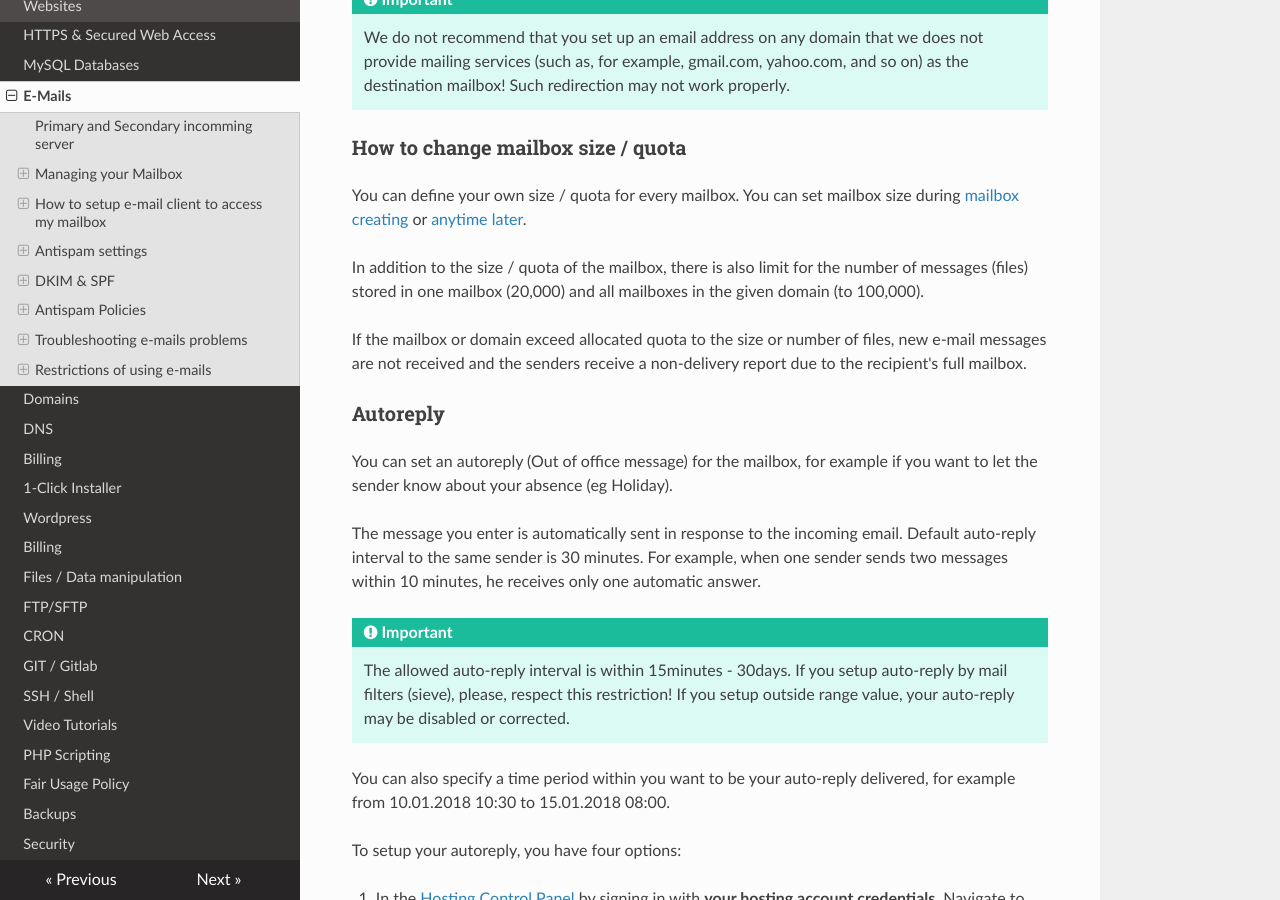
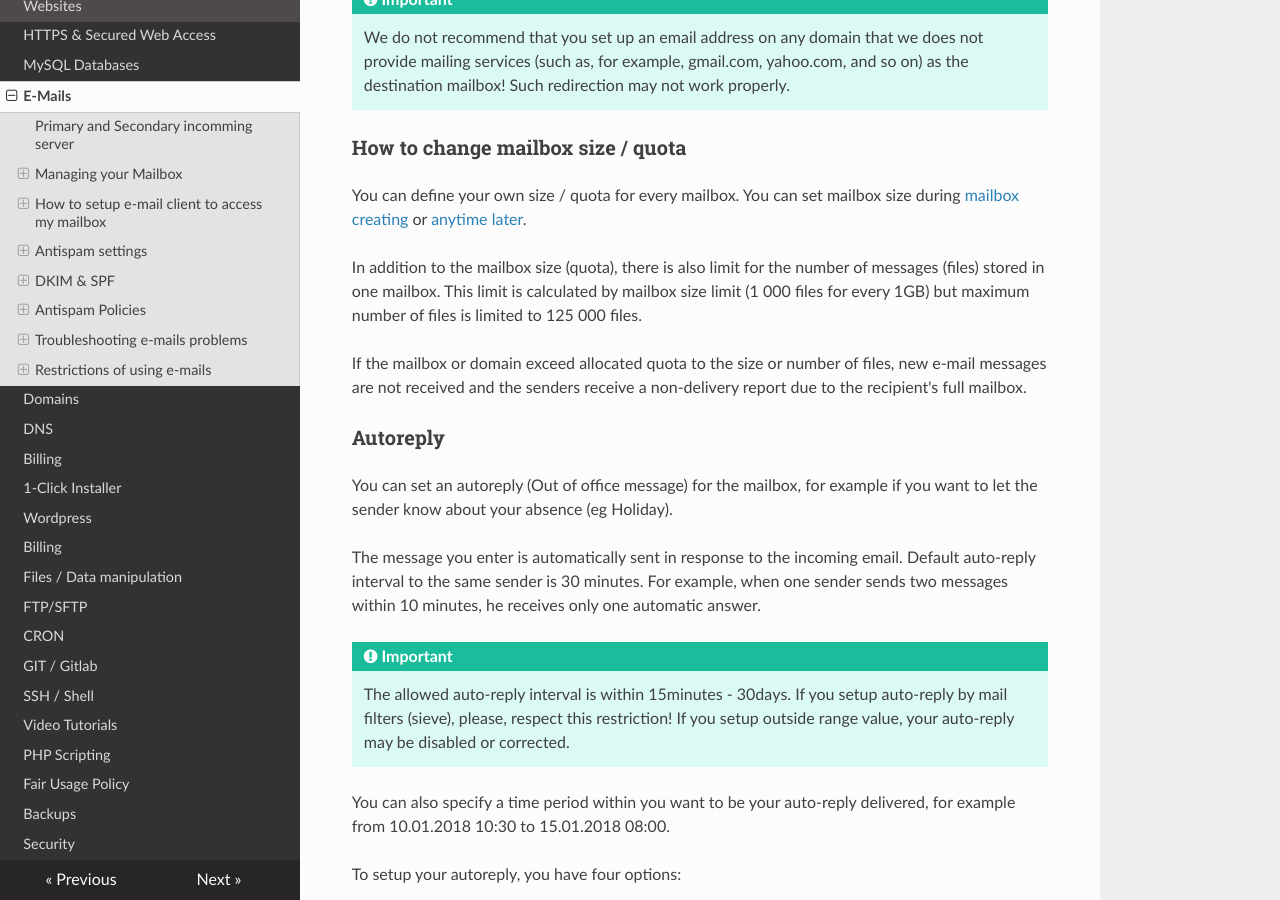
Before and after one commit to nuclearhosting/nh-knowledge-base, an MkDocs documentation site: the page built from docs/emails.md, in a window 1280 px wide and 900 px high, scrolled down 4353 px. Built offline with MkDocs 1.6.1, drawn with Linux system fonts in a browser that asks for light colours; nearby versions of some CDN libraries.

Commit message:
Updated mailbox files limit

```diff
--- a/docs/emails.md
+++ b/docs/emails.md
@@ -102,7 +102,7 @@ All incoming e-mails you can forward to another e-mail address. In this case, th
 
 You can define your own size / quota for every mailbox. You can set mailbox size during [mailbox creating](#how-to-create-a-new-mailbox) or [anytime later](#how-to-change-mailbox-settings).
 
-In addition to the size / quota of the mailbox, there is also limit for the number of messages (files) stored in one mailbox (20,000) and all mailboxes in the given domain (to 100,000).
+In addition to the mailbox size (quota), there is also limit for the number of messages (files) stored in one mailbox. This limit is calculated by mailbox size limit (1 000 files for every 1GB) but maximum number of files is limited to 125 000 files.
 
 If the mailbox or domain exceed allocated quota to the size or number of files, new e-mail messages are not received and the senders receive a non-delivery report due to the recipient's full mailbox.
 
```
